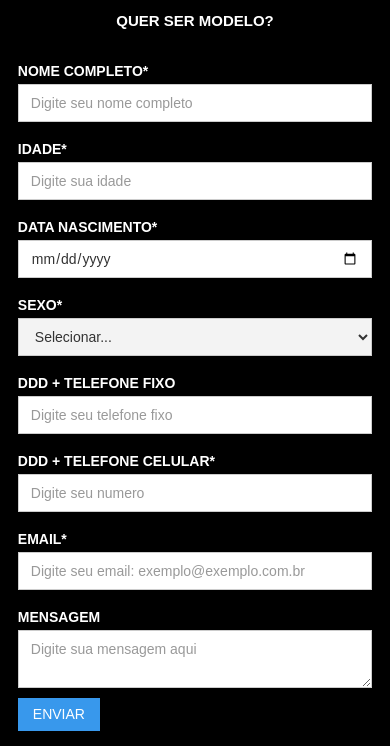
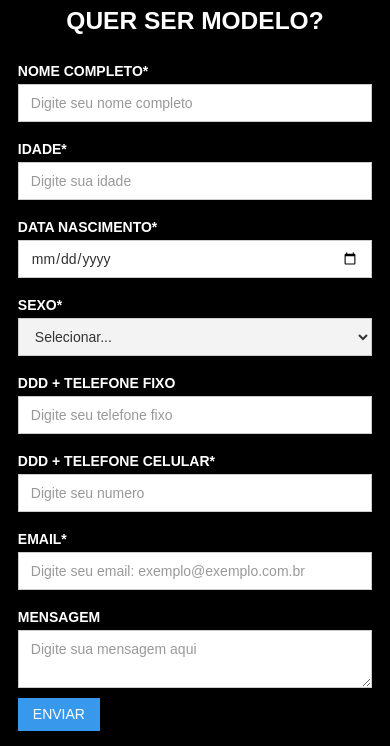
Before and after one commit to AgencyDesign7/BrazilModelSitePreview, a PHP site: page /contato.html in a window 390 px wide. Shown: the part 379-1125 px from the top of the page. Run offline with PHP 8.4, Linux system fonts and the light colour scheme.

Commit message:
Update adeniltons-groovy-project.webflow.d1b88321e.css

```diff
--- a/contato/contents/5e6af21a03eb1a683f004c63/css/adeniltons-groovy-project.webflow.d1b88321e.css
+++ b/contato/contents/5e6af21a03eb1a683f004c63/css/adeniltons-groovy-project.webflow.d1b88321e.css
@@ -1559,7 +1559,7 @@
   }
   .heading-2 {
     margin-top: 0px;
-    font-size: 28px;
+    /*font-size: 28px;*/
   }
   .heading-3 {
     margin-left: -348px;
@@ -1826,7 +1826,7 @@
     margin-top: 0px;
     margin-bottom: 0px;
     margin-left: 0px;
-    font-size: 15px;
+    font-size: 1.75em;
   }
   .heading-3 {
     display: -webkit-box;
```
